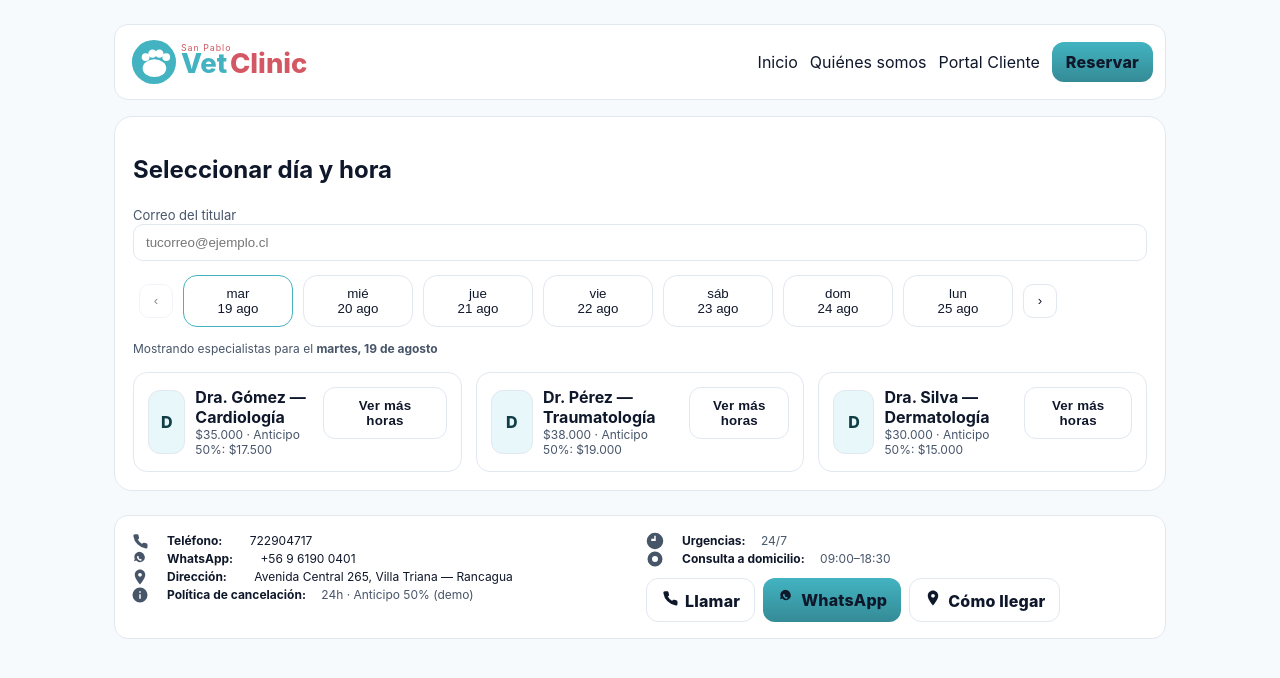
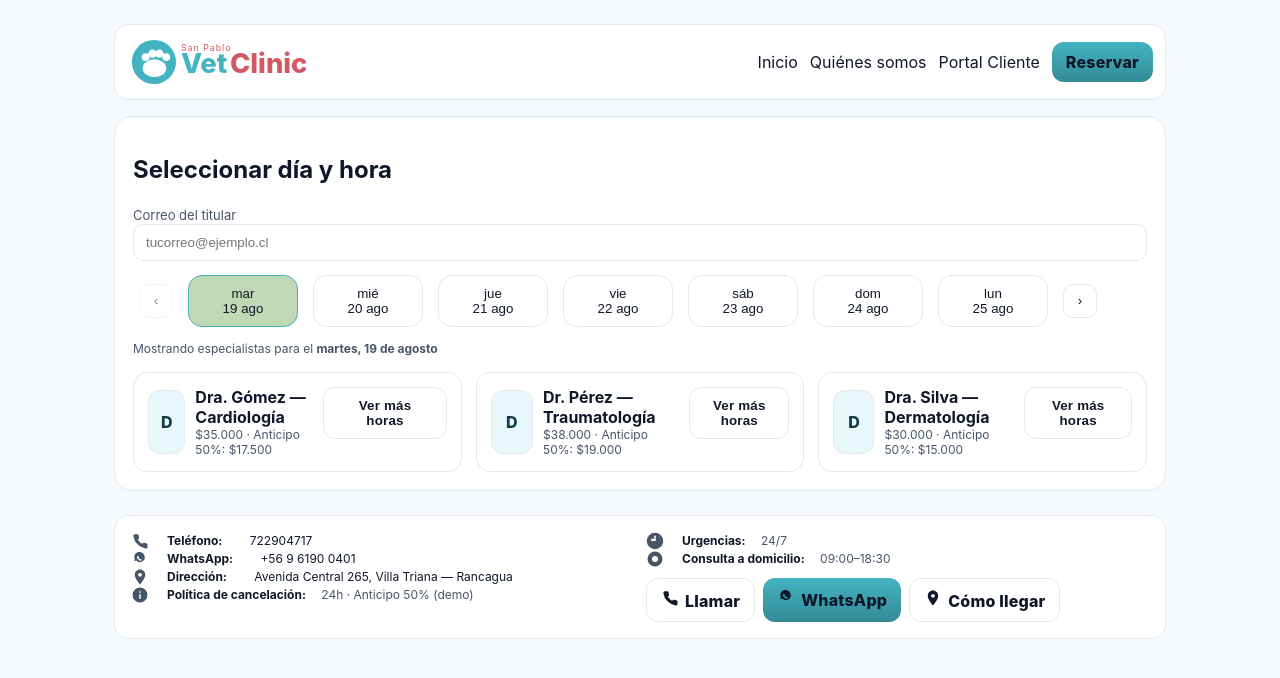
Before and after one commit to Soluciones4gChile/MVP_VetClinic, a React (Vite) app: page /reservar in a window 1280 px wide. Shown: the top 678 px of the page. Built offline with nearby package versions, Linux system fonts and the light colour scheme.

Commit message:
estilo barra week

```diff
--- a/src/styles.css
+++ b/src/styles.css
@@ -66,13 +66,13 @@ hr{ border:0; border-top:1px solid var(--line); margin:16px 0 }
 }
 
 /* Reserva (semana, especialistas, modal) — por si tus páginas ya las usan */
-.week{ display:flex; gap:10px; align-items:center; overflow:auto; padding:6px }
+.week{ display:flex; gap:15px; align-items:center; overflow:auto; padding:6px }
 .day{
   min-width:110px; text-align:center; cursor:pointer;
   background: var(--surface); border:1px solid var(--line); border-radius:14px; padding:10px;
 }
 .day .dow,.day .date{ color: var(--fg) }
-.day.active{ border-color: var(--brand) }
+.day.active{ border-color: var(--brand);background-color: #bfd9b4;  }
 .chev{ width:34px; height:34px; display:grid; place-items:center; border-radius:10px; border:1px solid var(--line); background:var(--surface); color:var(--fg); cursor:pointer }
 
 .spec-grid{ display:grid; grid-template-columns:repeat(auto-fill, minmax(290px,1fr)); gap:14px; margin-top:8px }
```
